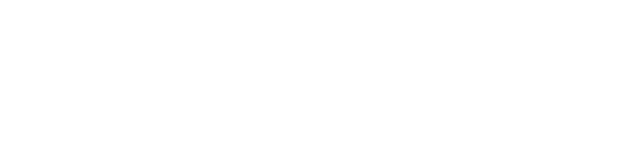
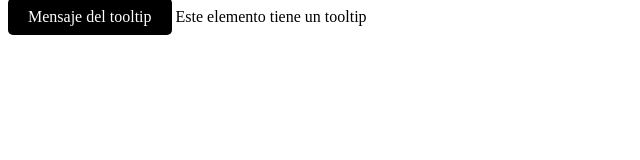
Before and after one commit to AlbertBeto/css_intermedio_UD4, a plain HTML site: page UD4_Miniejercicios/plantilla/UD4miniejercicio3.html in a window 1280 px wide. Shown: the whole page, without its empty margins (0-640 px from the left). Drawn offline with Linux system fonts and the light colour scheme.

Commit message:
empezando el ejercicio3

```diff
--- a/UD4_Miniejercicios/plantilla/UD4miniejercicio3.html
+++ b/UD4_Miniejercicios/plantilla/UD4miniejercicio3.html
@@ -1,5 +1,6 @@
 <!DOCTYPE html>
 <html lang="es">
+
 <head>
     <meta charset="UTF-8">
     <meta name="viewport" content="width=device-width, initial-scale=1.0">
@@ -7,7 +8,12 @@
     <title>CSS Intermedio MiniEjercicios 3</title>
     <link rel="stylesheet" href="assets/styles/stylesminiejercicio3.css">
 </head>
+
 <body>
+    <div class="tooltip-container">
+        <span class="tooltip-text">Mensaje del tooltip</span>
+        Este elemento tiene un tooltip
+    </div>
+</body>
 
-</body>
 </html>
--- a/UD4_Miniejercicios/plantilla/assets/styles/stylesminiejercicio3.css
+++ b/UD4_Miniejercicios/plantilla/assets/styles/stylesminiejercicio3.css
@@ -0,0 +1,8 @@
+.tooltip-text{
+    padding: 10px 20px;
+  background-color: black;
+  color: white;
+  border: none;
+  border-radius: 5px;
+  cursor: pointer;
+}
```
